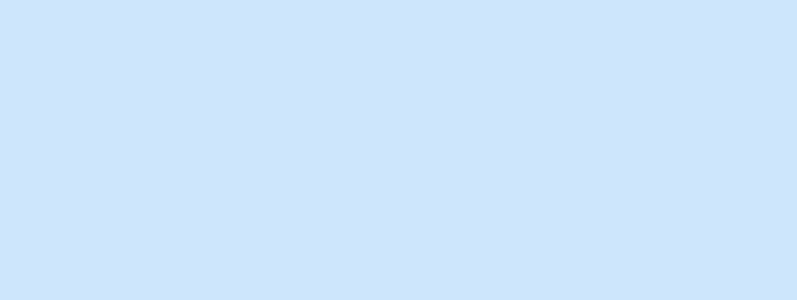
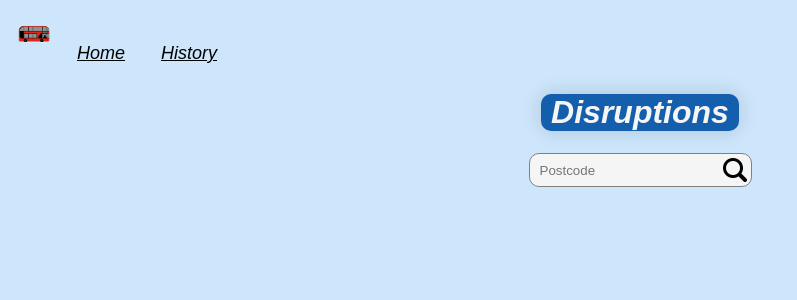
Before and after one commit to FinLSoftwire/busboardreact, a React (Create React App) app: page /disruptions in a window 1280 px wide. Before the commit this address had no page. Shown: the top 300 px of the page, without its empty margins (0-797 px from the left). Built offline with nearby package versions, Linux system fonts and the light colour scheme.

Commit message:
Added disruptions page

```diff
--- a/src/App.tsx
+++ b/src/App.tsx
@@ -102,7 +102,7 @@ function App(): React.ReactElement {
       </div>
       <form action="" onSubmit={handlePostcodeInput}>
         <div className="search-bar centred">
-          <input type="text" id="postcodeInput" onChange={updatePostcode}/>
+          <input type="text" id="postcodeInput" onChange={updatePostcode} placeholder="Postcode"/>
           <input type="image" alt="Submit" src={searchIcon}/>
         </div>
       </form>
--- /dev/null
+++ b/src/Disruptions.tsx
@@ -0,0 +1,53 @@
+import React, {useEffect, useState, useRef} from 'react';
+import './busboard';
+import './sitewide.css';
+import Navbar from './navbar';
+import {getDisruptionsByID} from './busboard'
+import searchIcon from "./searchIcon.png";
+import {busInfo} from "./busboard";
+
+function Disruptions(): React.ReactElement {
+    const postcodeReference = useRef("");
+    const [postcode, setPostcode] = useState<string>("");
+    useEffect(() => { postcodeReference.current = postcode; }, [postcode]);
+    const [tableData, setTableData] = useState<busInfo[][]>([]);
+
+
+    function hideElementById(elementId: string) {
+        const element = document.getElementById(elementId);
+        if (element !== null)
+            element.classList.add("hidden");
+    }
+
+    function showElementById(elementId: string) {
+        const element = document.getElementById(elementId);
+        if (element !== null)
+            element.classList.remove("hidden");
+    }
+
+    async function handlePostcodeInput(event: React.FormEvent<HTMLFormElement>): Promise<void> {
+        event.preventDefault(); // to stop the form refreshing the page when it submits
+        showElementById("loadingSpinner");
+    }
+
+    function updatePostcode(data: React.ChangeEvent<HTMLInputElement>): void {
+        setPostcode(data.target.value);
+    }
+
+    return <>
+        <Navbar/>
+        <div id="mainTitle" className="centred">
+            <h1> Disruptions </h1>
+        </div>
+        <form action="" onSubmit={handlePostcodeInput}>
+            <div className="search-bar centred">
+                <input type="text" id="postcodeInput" placeholder="Postcode" onChange={updatePostcode}/>
+                <input type="image" alt="Submit" src={searchIcon}/>
+            </div>
+        </form>
+        <div className="error-container hidden" id="invalidPostcodeErrorMessage"><p className="centred">Invalid Postcode
+            entered</p></div>
+        <div id="loadingSpinner" className="spinner centred hidden"></div>
+        </>
+}
+export default Disruptions;
--- a/src/busboard.ts
+++ b/src/busboard.ts
@@ -71,7 +71,7 @@ const fetchBusStopsByLongitudeLatitude = async(longitude: number, latitude: numb
     }
 }
 
-async function getDisruptionsByID(stopPointID: number): Promise<lineDisruptionInfo[]> {
+export async function getDisruptionsByID(stopPointID: number): Promise<lineDisruptionInfo[]> {
     let lineDisruptions: lineDisruptionInfo[] = [];
     try {
         let stationDisruptionsResponse = await fetch("https://api.tfl.gov.uk/StopPoint/"+stopPointID+"/Disruption");
--- a/src/index.tsx
+++ b/src/index.tsx
@@ -6,6 +6,7 @@ import History from './history';
 import Navbar from './navbar';
 import reportWebVitals from './reportWebVitals';
 import {BrowserRouter, Routes, Route} from "react-router-dom";
+import Disruptions from "./Disruptions";
 
 const root = ReactDOM.createRoot(
   document.getElementById('root') as HTMLElement
@@ -16,6 +17,7 @@ root.render(
           <Route path="/" element={<App/>}></Route>
           <Route path="/history" element={<History/>}></Route>
           <Route path="/nav" element={<Navbar/>}></Route>
+          <Route path="/disruptions" element={<Disruptions/>}></Route>
       </Routes>
   </BrowserRouter>
 );
```
